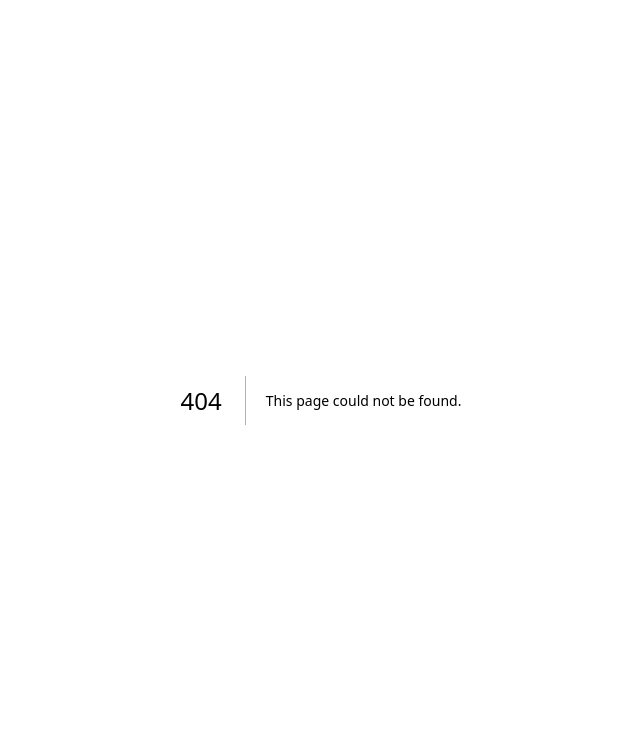
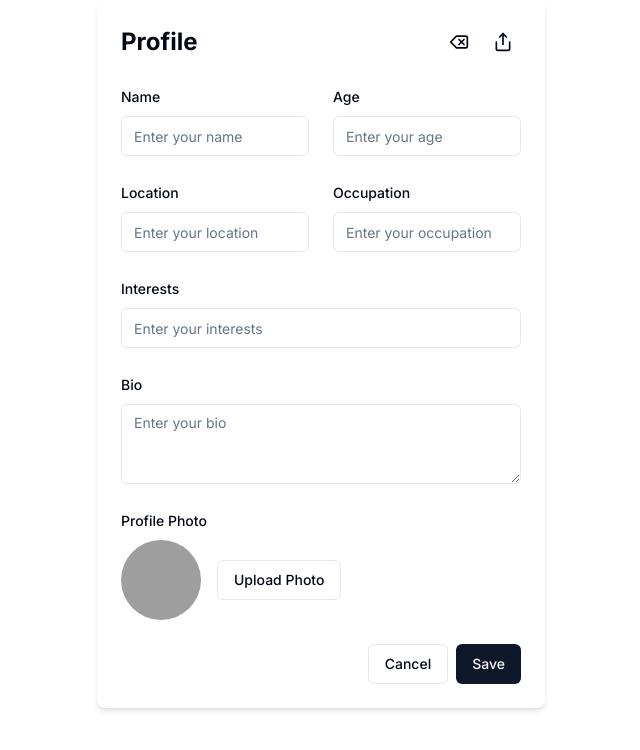
Before and after one commit to jon-jc/dating-app-kr, a Next.js app: page /profile in a window 1280 px wide. Before the commit this address had no page. Shown: the top 750 px of the page, without its empty margins (319-959 px from the left). Built offline with nearby package versions, Linux system fonts and the light colour scheme; grey boxes are pictures that could not be loaded.

Commit message:
Add profile page, add profile link to landing.tsx

```diff
--- /dev/null
+++ b/app/profile/page.tsx
@@ -0,0 +1,10 @@
+import ProfilePage from '@/components/profile'
+import React from 'react'
+
+const page = () => {
+  return (
+    <ProfilePage />
+  )
+}
+
+export default page
--- a/components/landing.tsx
+++ b/components/landing.tsx
@@ -13,13 +13,15 @@ const Landing = () => {
         <span className="text-lg font-semibold">Exclusive</span>
       </Link>
       <div className="flex items-center gap-4">
+        <Link href="/profile">
         <Button className="rounded-full" size="icon" variant="ghost">
           <BellIcon className="w-5 h-5" />
         </Button>
-        <Avatar>
+        <Avatar >
           <AvatarImage alt="@user" src="/placeholder-user.jpg" />
           <AvatarFallback>JD</AvatarFallback>
         </Avatar>
+        </Link>
       </div>
     </header>
     <div className="flex-1 bg-gray-100 dark:bg-gray-900 p-4 md:p-6">
--- /dev/null
+++ b/components/profile.tsx
@@ -0,0 +1,114 @@
+import { Label } from "@/components/ui/label"
+import { Input } from "@/components/ui/input"
+import { Textarea } from "@/components/ui/textarea"
+import { Button } from "@/components/ui/button"
+
+export default function ProfilePage() {
+  return (
+    <div className="w-full max-w-md mx-auto bg-white rounded-lg shadow-md dark:bg-gray-900 dark:text-gray-200">
+      <div className="p-6">
+        <div className="flex items-center justify-between mb-6">
+          <h2 className="text-2xl font-bold">Profile</h2>
+          <div className="flex items-center space-x-2">
+            <button className="p-2 rounded-full hover:bg-gray-100 dark:hover:bg-gray-800 focus:outline-none">
+              <DeleteIcon className="w-5 h-5" />
+            </button>
+            <button className="p-2 rounded-full hover:bg-gray-100 dark:hover:bg-gray-800 focus:outline-none">
+              <ShareIcon className="w-5 h-5" />
+            </button>
+          </div>
+        </div>
+        <div className="grid grid-cols-1 sm:grid-cols-2 gap-6">
+          <div className="space-y-2">
+            <Label htmlFor="name">Name</Label>
+            <Input id="name" placeholder="Enter your name" />
+          </div>
+          <div className="space-y-2">
+            <Label htmlFor="age">Age</Label>
+            <Input id="age" placeholder="Enter your age" type="number" />
+          </div>
+          <div className="space-y-2">
+            <Label htmlFor="location">Location</Label>
+            <Input id="location" placeholder="Enter your location" />
+          </div>
+          <div className="space-y-2">
+            <Label htmlFor="occupation">Occupation</Label>
+            <Input id="occupation" placeholder="Enter your occupation" />
+          </div>
+          <div className="space-y-2 col-span-2">
+            <Label htmlFor="interests">Interests</Label>
+            <Input id="interests" placeholder="Enter your interests" />
+          </div>
+          <div className="space-y-2 col-span-2">
+            <Label htmlFor="bio">Bio</Label>
+            <Textarea id="bio" placeholder="Enter your bio" rows={3} />
+          </div>
+          <div className="space-y-2 col-span-2">
+            <Label htmlFor="photo">Profile Photo</Label>
+            <div className="flex items-center space-x-4">
+              <img
+                alt="Profile Photo"
+                className="rounded-full"
+                height={80}
+                src="/placeholder.svg"
+                style={{
+                  aspectRatio: "80/80",
+                  objectFit: "cover",
+                }}
+                width={80}
+              />
+              <Button variant="outline">Upload Photo</Button>
+            </div>
+          </div>
+        </div>
+        <div className="flex justify-end mt-6 space-x-2">
+          <Button variant="outline">Cancel</Button>
+          <Button>Save</Button>
+        </div>
+      </div>
+    </div>
+  )
+}
+
+function DeleteIcon(props: React.SVGProps<SVGSVGElement>) {
+  return (
+    <svg
+      {...props}
+      xmlns="http://www.w3.org/2000/svg"
+      width="24"
+      height="24"
+      viewBox="0 0 24 24"
+      fill="none"
+      stroke="currentColor"
+      strokeWidth="2"
+      strokeLinecap="round"
+      strokeLinejoin="round"
+    >
+      <path d="M20 5H9l-7 7 7 7h11a2 2 0 0 0 2-2V7a2 2 0 0 0-2-2Z" />
+      <line x1="18" x2="12" y1="9" y2="15" />
+      <line x1="12" x2="18" y1="9" y2="15" />
+    </svg>
+  )
+}
+
+
+function ShareIcon(props: React.SVGProps<SVGSVGElement>) {
+  return (
+    <svg
+      {...props}
+      xmlns="http://www.w3.org/2000/svg"
+      width="24"
+      height="24"
+      viewBox="0 0 24 24"
+      fill="none"
+      stroke="currentColor"
+      strokeWidth="2"
+      strokeLinecap="round"
+      strokeLinejoin="round"
+    >
+      <path d="M4 12v8a2 2 0 0 0 2 2h12a2 2 0 0 0 2-2v-8" />
+      <polyline points="16 6 12 2 8 6" />
+      <line x1="12" x2="12" y1="2" y2="15" />
+    </svg>
+  )
+}
--- /dev/null
+++ b/components/ui/input.tsx
@@ -0,0 +1,25 @@
+import * as React from "react"
+
+import { cn } from "@/lib/utils"
+
+export interface InputProps
+  extends React.InputHTMLAttributes<HTMLInputElement> {}
+
+const Input = React.forwardRef<HTMLInputElement, InputProps>(
+  ({ className, type, ...props }, ref) => {
+    return (
+      <input
+        type={type}
+        className={cn(
+          "flex h-10 w-full rounded-md border border-input bg-background px-3 py-2 text-sm ring-offset-background file:border-0 file:bg-transparent file:text-sm file:font-medium placeholder:text-muted-foreground focus-visible:outline-none focus-visible:ring-2 focus-visible:ring-ring focus-visible:ring-offset-2 disabled:cursor-not-allowed disabled:opacity-50",
+          className
+        )}
+        ref={ref}
+        {...props}
+      />
+    )
+  }
+)
+Input.displayName = "Input"
+
+export { Input }
--- /dev/null
+++ b/components/ui/label.tsx
@@ -0,0 +1,26 @@
+"use client"
+
+import * as React from "react"
+import * as LabelPrimitive from "@radix-ui/react-label"
+import { cva, type VariantProps } from "class-variance-authority"
+
+import { cn } from "@/lib/utils"
+
+const labelVariants = cva(
+  "text-sm font-medium leading-none peer-disabled:cursor-not-allowed peer-disabled:opacity-70"
+)
+
+const Label = React.forwardRef<
+  React.ElementRef<typeof LabelPrimitive.Root>,
+  React.ComponentPropsWithoutRef<typeof LabelPrimitive.Root> &
+    VariantProps<typeof labelVariants>
+>(({ className, ...props }, ref) => (
+  <LabelPrimitive.Root
+    ref={ref}
+    className={cn(labelVariants(), className)}
+    {...props}
+  />
+))
+Label.displayName = LabelPrimitive.Root.displayName
+
+export { Label }
--- /dev/null
+++ b/components/ui/textarea.tsx
@@ -0,0 +1,24 @@
+import * as React from "react"
+
+import { cn } from "@/lib/utils"
+
+export interface TextareaProps
+  extends React.TextareaHTMLAttributes<HTMLTextAreaElement> {}
+
+const Textarea = React.forwardRef<HTMLTextAreaElement, TextareaProps>(
+  ({ className, ...props }, ref) => {
+    return (
+      <textarea
+        className={cn(
+          "flex min-h-[80px] w-full rounded-md border border-input bg-background px-3 py-2 text-sm ring-offset-background placeholder:text-muted-foreground focus-visible:outline-none focus-visible:ring-2 focus-visible:ring-ring focus-visible:ring-offset-2 disabled:cursor-not-allowed disabled:opacity-50",
+          className
+        )}
+        ref={ref}
+        {...props}
+      />
+    )
+  }
+)
+Textarea.displayName = "Textarea"
+
+export { Textarea }
--- a/package.json
+++ b/package.json
@@ -10,6 +10,7 @@
   },
   "dependencies": {
     "@radix-ui/react-avatar": "^1.0.4",
+    "@radix-ui/react-label": "^2.0.2",
     "@radix-ui/react-slot": "^1.0.2",
     "class-variance-authority": "^0.7.0",
     "clsx": "^2.1.1",
```
Also changed, not shown: 1 other file (tests, documents, lock files or other folders).
